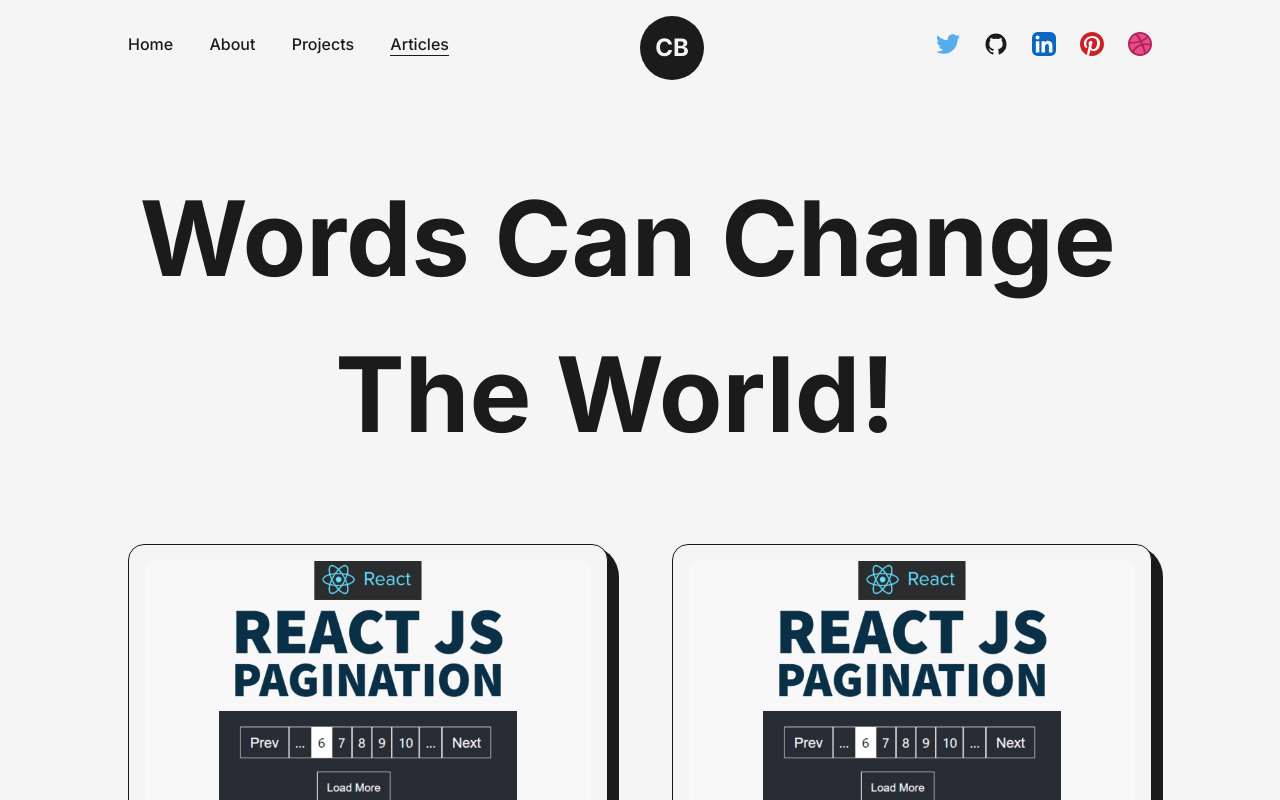
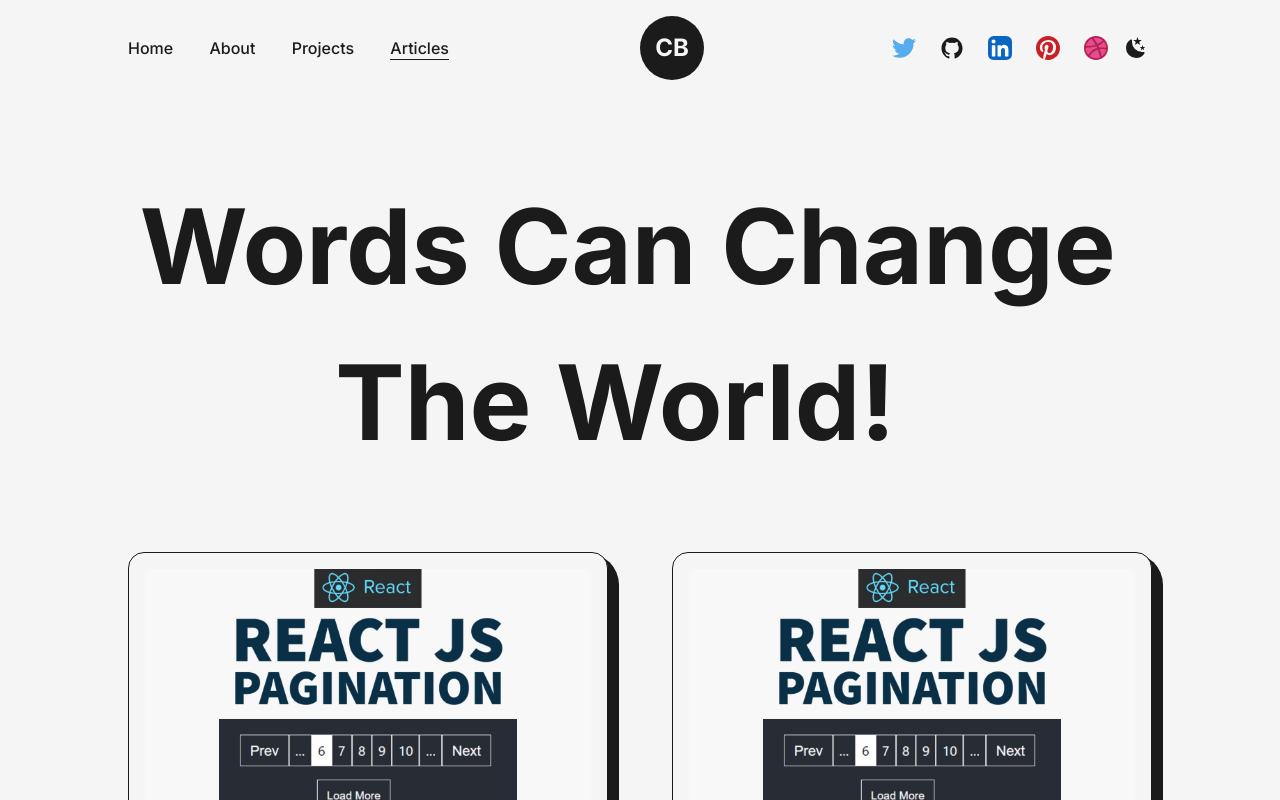
Before and after one commit to LoGiSTeRr/DanielPortfolio, a Next.js app: page /articles in a window 1280 px wide. Shown: the top 800 px of the page. Built offline with nearby package versions, Linux system fonts and the light colour scheme.

Commit message:
moon sun icon

```diff
--- a/app/layouts/Navbar.jsx
+++ b/app/layouts/Navbar.jsx
@@ -3,11 +3,13 @@ import Link from "next/link";
 import React from "react";
 import Logo from "../../components/Logo";
 import { useRouter } from "next/navigation";
-import { DribbbleIcon, GithubIcon, LinkedInIcon, PinterestIcon, TwitterIcon } from "../../components/Icons";
+import { DribbbleIcon, GithubIcon, LinkedInIcon, MoonIcon, PinterestIcon, SunIcon, TwitterIcon } from "../../components/Icons";
 import { motion } from "framer-motion";
+import useThemeSwitcher from "../hooks/useThemeSwitcher";
 
 const Navbar = () => {
     const router = useRouter();
+    const [mode,setMode] = useThemeSwitcher(0)
 
     return (
         <header className='w-full px-32 py-8 font-medium flex items-center justify-between text-dark'>
@@ -34,6 +36,14 @@ const Navbar = () => {
                 <motion.a whileTap={{ scale: 0.9 }} whileHover={{ y: -2 }} className="w-6 ml-3" href="https://twitter.com" target={"_blank"}>
                     <DribbbleIcon />
                 </motion.a>
+
+                <button onClick={()=>setMode (mode === "light" ? "dark" : "light")} className="ml-3 flex items-center justify-center rounded-full p-1">
+                    {
+                        mode==='dark' ?
+                        <SunIcon className={"fill-dark"}/> :
+                        <MoonIcon className={"fill-dark"}/>
+                    }
+                </button>
             </nav>
 
             <div className='absolute left-[50%] top-2 gtranslate-x-[-50%]'>
```
